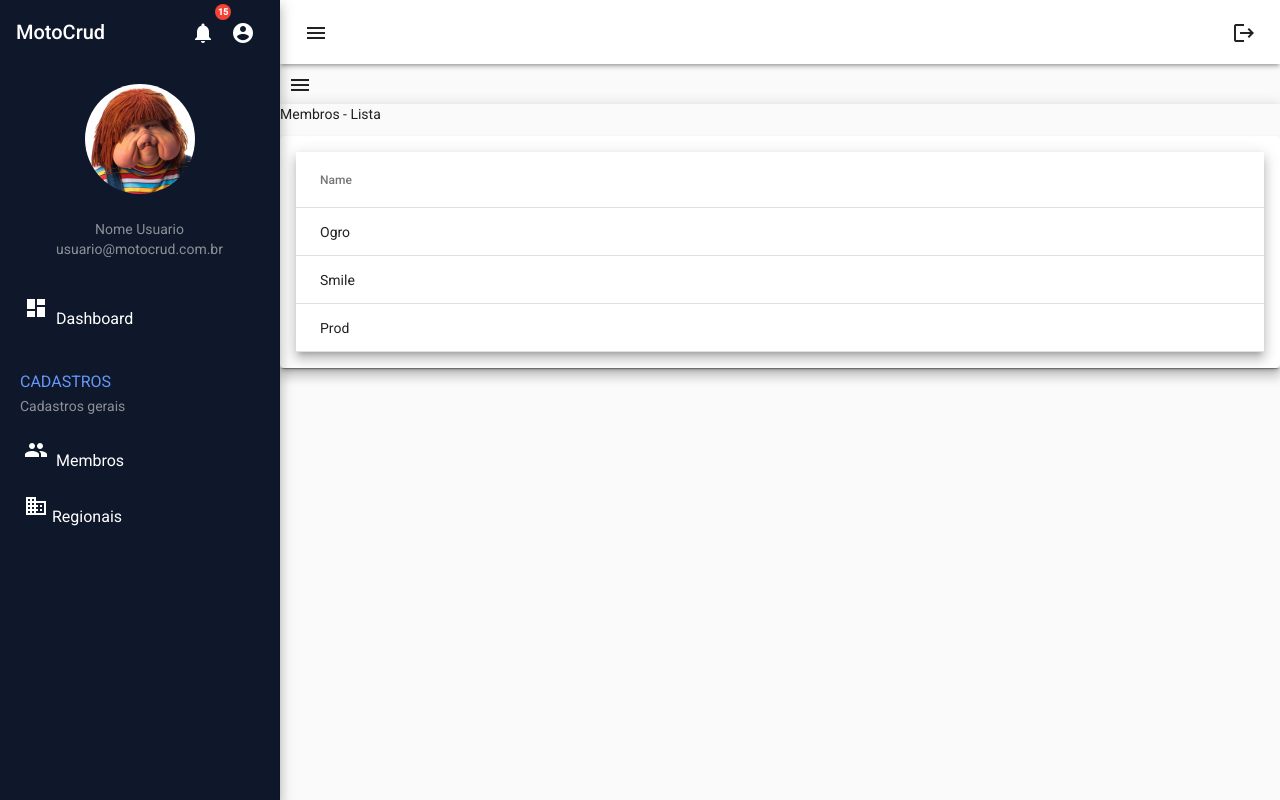
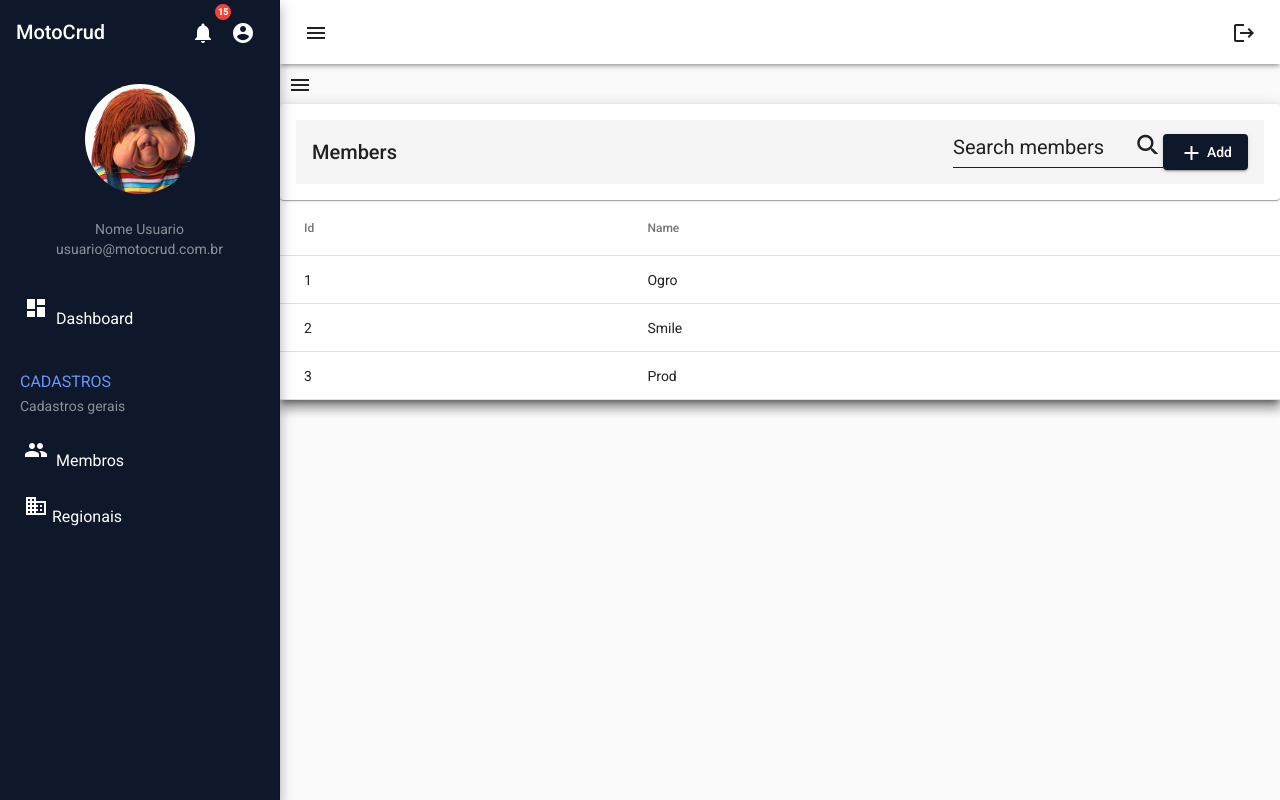
Before and after one commit to DevPadawans/motocrud-web-ui, an Angular app: page /members in a window 1280 px wide. Built offline with nearby package versions, Linux system fonts and the light colour scheme.

Commit message:
Front :: Members :: Implementação inicial do service de Membros

```diff
--- a/src/app/app.module.ts
+++ b/src/app/app.module.ts
@@ -1,5 +1,5 @@
-import { SidenavTopMenuComponent } from './presentation/view/shared/sidenav/sidenav-top-menu/sidenav-top-menu.component';
 import { LayoutModule } from '@angular/cdk/layout';
+import { HttpClientModule } from '@angular/common/http';
 import { NgModule } from '@angular/core';
 import { BrowserModule } from '@angular/platform-browser';
 import { BrowserAnimationsModule } from '@angular/platform-browser/animations';
@@ -9,6 +9,7 @@ import { AppRoutingModule } from './app-routing.module';
 import { AppComponent } from './app.component';
 import { TopMenuComponent } from './presentation/view/shared/header/top-menu/top-menu.component';
 import { SidenavMenuComponent } from './presentation/view/shared/sidenav/sidenav-menu/sidenav-menu.component';
+import { SidenavTopMenuComponent } from './presentation/view/shared/sidenav/sidenav-top-menu/sidenav-top-menu.component';
 
 @NgModule({
   declarations: [
@@ -22,7 +23,8 @@ import { SidenavMenuComponent } from './presentation/view/shared/sidenav/sidenav
     AppRoutingModule,
     BrowserAnimationsModule,
     LayoutModule,
-    AppMaterialModule
+    AppMaterialModule,
+    HttpClientModule
   ],
   providers: [],
   bootstrap: [AppComponent]
--- /dev/null
+++ b/src/app/data/services/members.service.ts
@@ -0,0 +1,19 @@
+import { HttpClient } from '@angular/common/http';
+import { Injectable } from '@angular/core';
+import { Member } from 'src/app/domain/interfaces/entities/member';
+
+@Injectable({
+  providedIn: 'root'
+})
+export class MembersService {
+
+  constructor(private httpClient: HttpClient) { }
+
+  getAll(): Member[] {
+    return [
+      { _id: '1', name: 'Ogro' },
+      { _id: '2', name: 'Smile' },
+      { _id: '3', name: 'Prod' }
+    ];
+  }
+}
--- a/src/app/presentation/view/pages/members/members.component.html
+++ b/src/app/presentation/view/pages/members/members.component.html
@@ -1,13 +1,31 @@
-<p>Membros - Lista</p>
 <mat-card>
+  <mat-toolbar>
+    <span>Members</span>
+    <span class="toolbar-spacer"></span>
+    <form class="search-form">
+      <mat-form-field>
+        <input matInput placeholder="Search members" />
+        <mat-icon matSuffix>search</mat-icon>
+      </mat-form-field>
+    </form>
+    <button mat-raised-button color="primary">
+      <mat-icon>add</mat-icon> Add
+    </button>
+  </mat-toolbar>
+</mat-card>
 <table mat-table [dataSource]="members" class="mat-elevation-z8">
+  <!-- Id Column -->
+  <ng-container matColumnDef="_id">
+    <th mat-header-cell *matHeaderCellDef>Id</th>
+    <td mat-cell *matCellDef="let member">{{ member._id }}</td>
+  </ng-container>
+
   <!-- Name Column -->
   <ng-container matColumnDef="name">
-      <th mat-header-cell *matHeaderCellDef> Name </th>
-      <td mat-cell *matCellDef="let member"> {{member.name}} </td>
+    <th mat-header-cell *matHeaderCellDef>Name</th>
+    <td mat-cell *matCellDef="let member">{{ member.name }}</td>
   </ng-container>
 
   <tr mat-header-row *matHeaderRowDef="displayedColumns"></tr>
-    <tr mat-row *matRowDef="let row; columns: displayedColumns;"></tr>
+  <tr mat-row *matRowDef="let row; columns: displayedColumns"></tr>
 </table>
-</mat-card>
--- a/src/app/presentation/view/pages/members/members.component.ts
+++ b/src/app/presentation/view/pages/members/members.component.ts
@@ -1,3 +1,4 @@
+import { MembersService } from './../../../../data/services/members.service';
 import { Member } from './../../../../domain/interfaces/entities/member';
 import { Component, OnInit } from '@angular/core';
 
@@ -9,17 +10,12 @@ import { Component, OnInit } from '@angular/core';
 export class MembersComponent implements OnInit {
 
   members: Member[];
-  displayedColumns = ['name'];
+  displayedColumns = ['_id', 'name'];
 
-  constructor() {
-    this.members = [
-      {_id: '1', name: 'Ogro'},
-      {_id: '2', name: 'Smile'},
-      {_id: '3', name: 'Prod'}
-    ];
+  constructor(private membersService: MembersService) {
+    this.members = this.membersService.getAll();
   }
 
-  ngOnInit(): void {
-  }
+  ngOnInit(): void { }
 
 }
```
Also changed, not shown: 1 other file (tests, documents, lock files or other folders). Lines whose indentation alone changed are shown as unchanged.
